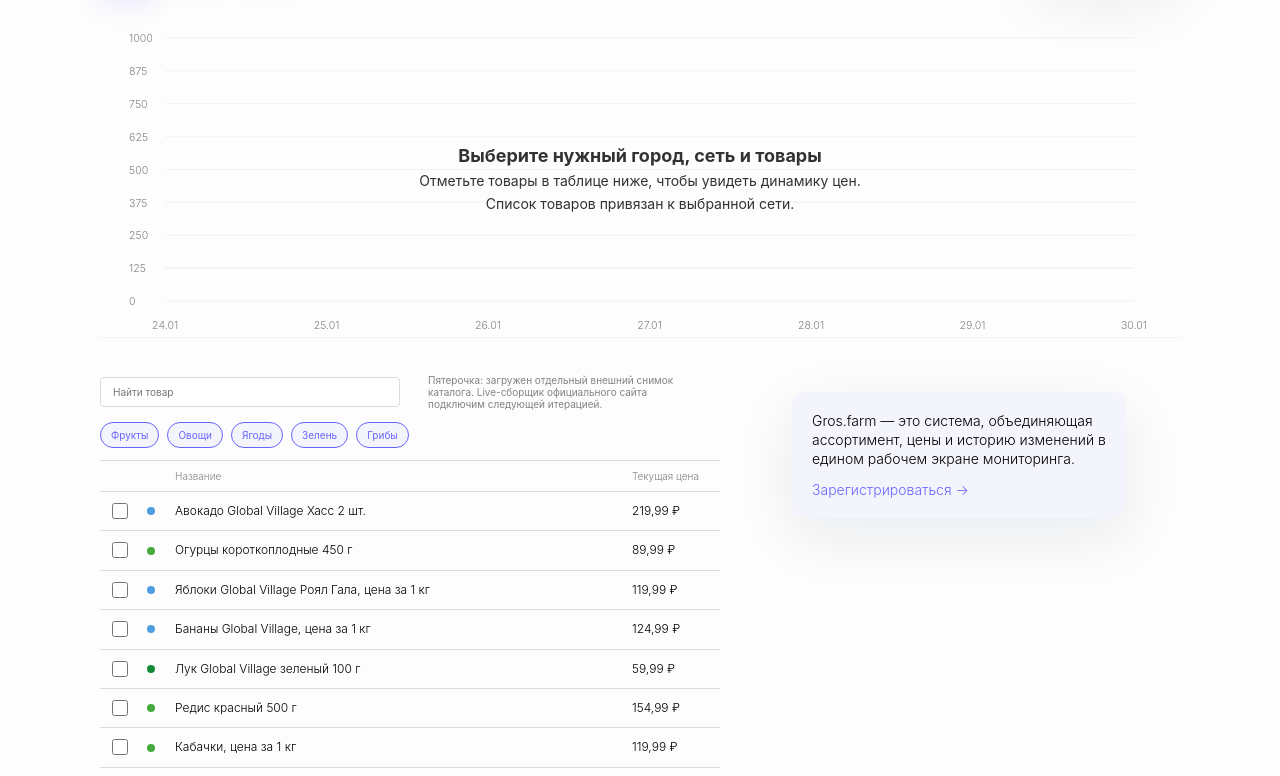
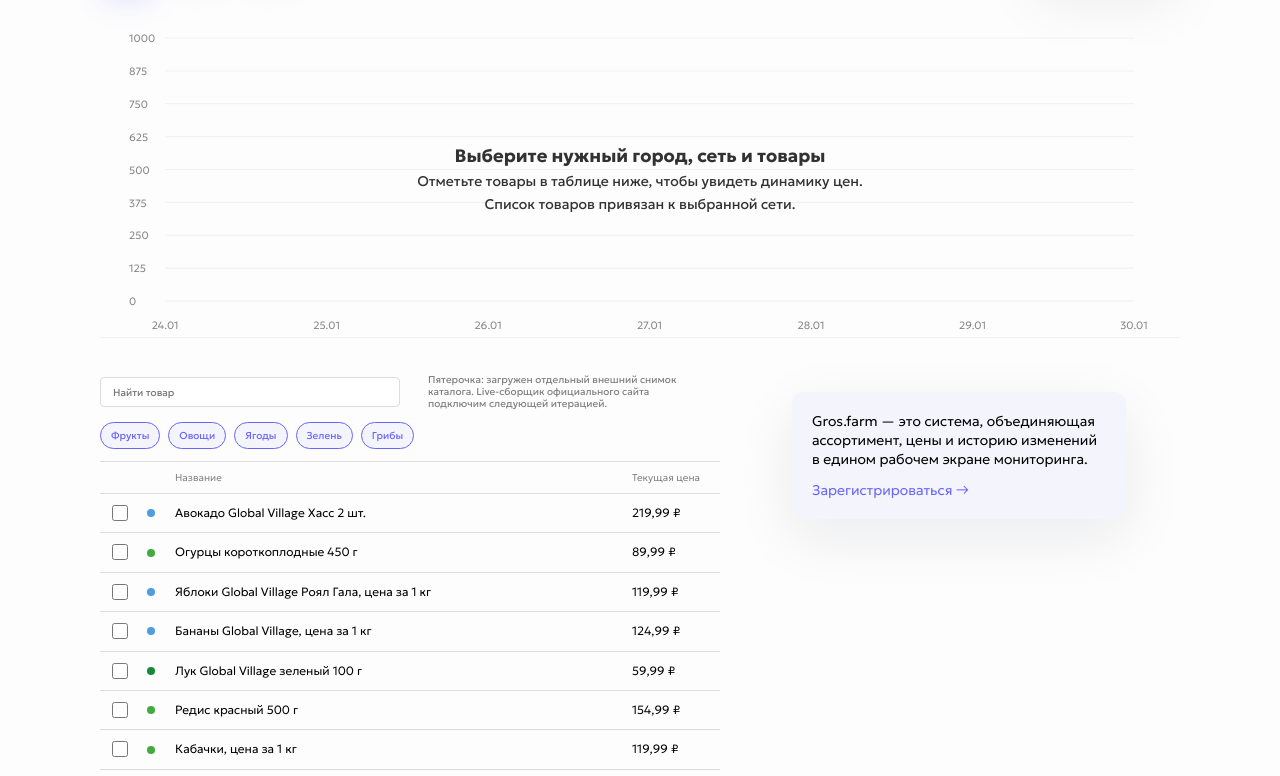
Before and after one commit to Gros-farm/Price_Monitoring, a plain HTML site: page index.html in a window 1280 px wide. Shown: the part 547-1323 px from the top of the page. Drawn offline with Linux system fonts and the light colour scheme.

Commit message:
Add local Geologica font library

```diff
--- a/styles.css
+++ b/styles.css
@@ -1,4 +1,77 @@
+@font-face {
+  font-family: "Geologica Roman";
+  src: url("./assets/fonts/GeologicaRoman-Thin.ttf") format("truetype");
+  font-weight: 100;
+  font-style: normal;
+  font-display: swap;
+}
+
+@font-face {
+  font-family: "Geologica Roman";
+  src: url("./assets/fonts/GeologicaRoman-ExtraLight.ttf") format("truetype");
+  font-weight: 200;
+  font-style: normal;
+  font-display: swap;
+}
+
+@font-face {
+  font-family: "Geologica Roman";
+  src: url("./assets/fonts/GeologicaRoman-Light.ttf") format("truetype");
+  font-weight: 300;
+  font-style: normal;
+  font-display: swap;
+}
+
+@font-face {
+  font-family: "Geologica Roman";
+  src: url("./assets/fonts/GeologicaRoman-Regular.ttf") format("truetype");
+  font-weight: 400;
+  font-style: normal;
+  font-display: swap;
+}
+
+@font-face {
+  font-family: "Geologica Roman";
+  src: url("./assets/fonts/GeologicaRoman-Medium.ttf") format("truetype");
+  font-weight: 500;
+  font-style: normal;
+  font-display: swap;
+}
+
+@font-face {
+  font-family: "Geologica Roman";
+  src: url("./assets/fonts/GeologicaRoman-SemiBold.ttf") format("truetype");
+  font-weight: 600;
+  font-style: normal;
+  font-display: swap;
+}
+
+@font-face {
+  font-family: "Geologica Roman";
+  src: url("./assets/fonts/GeologicaRoman-Bold.ttf") format("truetype");
+  font-weight: 700;
+  font-style: normal;
+  font-display: swap;
+}
+
+@font-face {
+  font-family: "Geologica Roman";
+  src: url("./assets/fonts/GeologicaRoman-ExtraBold.ttf") format("truetype");
+  font-weight: 800;
+  font-style: normal;
+  font-display: swap;
+}
+
+@font-face {
+  font-family: "Geologica Roman";
+  src: url("./assets/fonts/GeologicaRoman-Black.ttf") format("truetype");
+  font-weight: 900;
+  font-style: normal;
+  font-display: swap;
+}
+
 :root {
+  --font-family-base: "Geologica Roman", Inter, system-ui, -apple-system, BlinkMacSystemFont, "Segoe UI", sans-serif;
   --bg: #fdfdfd;
   --panel: #f4f4fd;
   --text: #000000;
@@ -24,7 +97,7 @@ body {
   margin: 0;
   background: var(--bg);
   color: var(--text);
-  font-family: "Geologica", "Geologica Roman", Inter, system-ui, -apple-system, BlinkMacSystemFont, "Segoe UI", sans-serif;
+  font-family: var(--font-family-base);
   font-size: 14px;
   letter-spacing: 0;
 }
```
Also changed, not shown: assets/fonts/GeologicaRoman-Black.ttf (added), assets/fonts/GeologicaRoman-Bold.ttf (added), assets/fonts/GeologicaRoman-ExtraBold.ttf (added), assets/fonts/GeologicaRoman-ExtraLight.ttf (added), assets/fonts/GeologicaRoman-Light.ttf (added), assets/fonts/GeologicaRoman-Medium.ttf (added), assets/fonts/GeologicaRoman-Regular.ttf (added), assets/fonts/GeologicaRoman-SemiBold.ttf (added), assets/fonts/GeologicaRoman-Thin.ttf (added).
